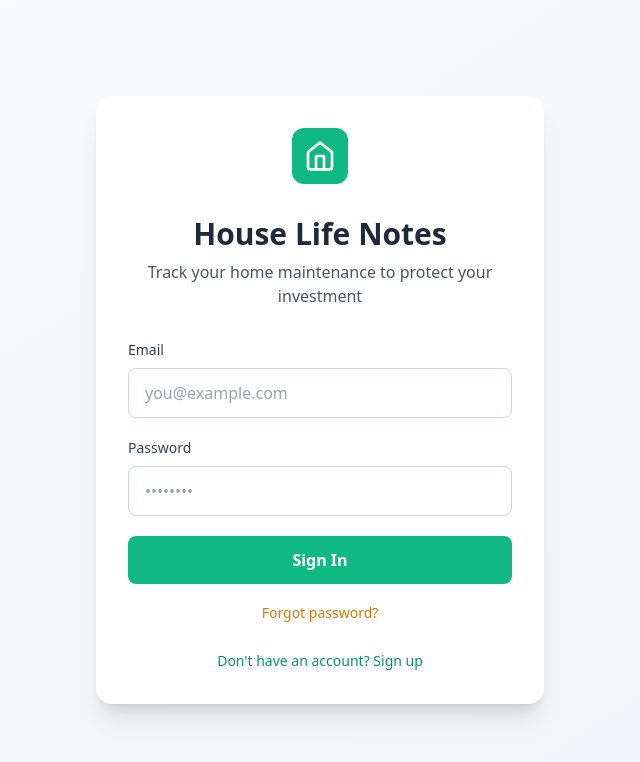
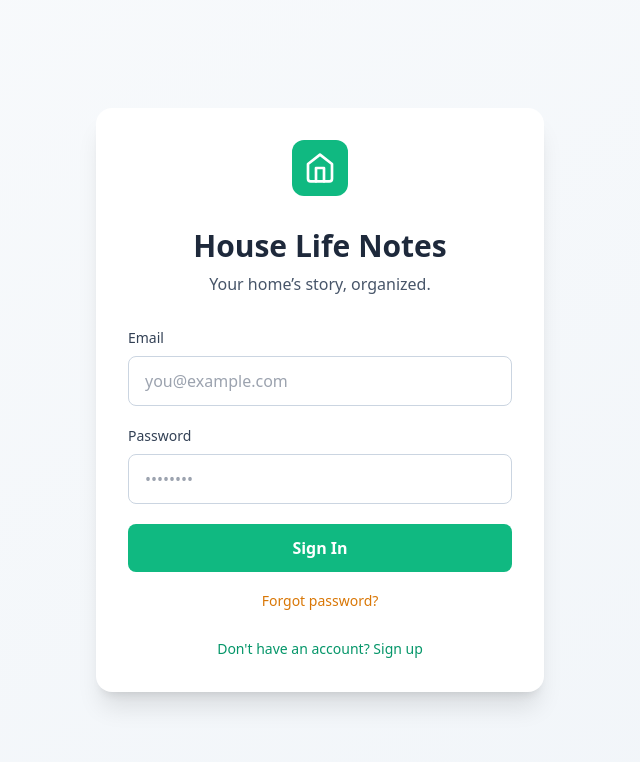
Before and after one commit to cblocher/houselifenotes, a React (Vite) app: page / in a window 1280 px wide. Shown: the top 762 px of the page, without its empty margins (320-960 px from the left). Built offline with nearby package versions, Linux system fonts and the light colour scheme; no server answers.

Commit message:
Updated AuthForm.tsx

```diff
--- a/src/components/AuthForm.tsx
+++ b/src/components/AuthForm.tsx
@@ -77,7 +77,7 @@ export function AuthForm() {
   const getSubtitle = () => {
     if (isForgotPassword) return 'Enter your email to receive a password reset link';
     if (isSignUp) return 'Create your account to get started';
-    return 'Track your home maintenance to protect your investment';
+    return 'Your home’s story, organized.';
   };
 
   if (resetEmailSent) {
```
